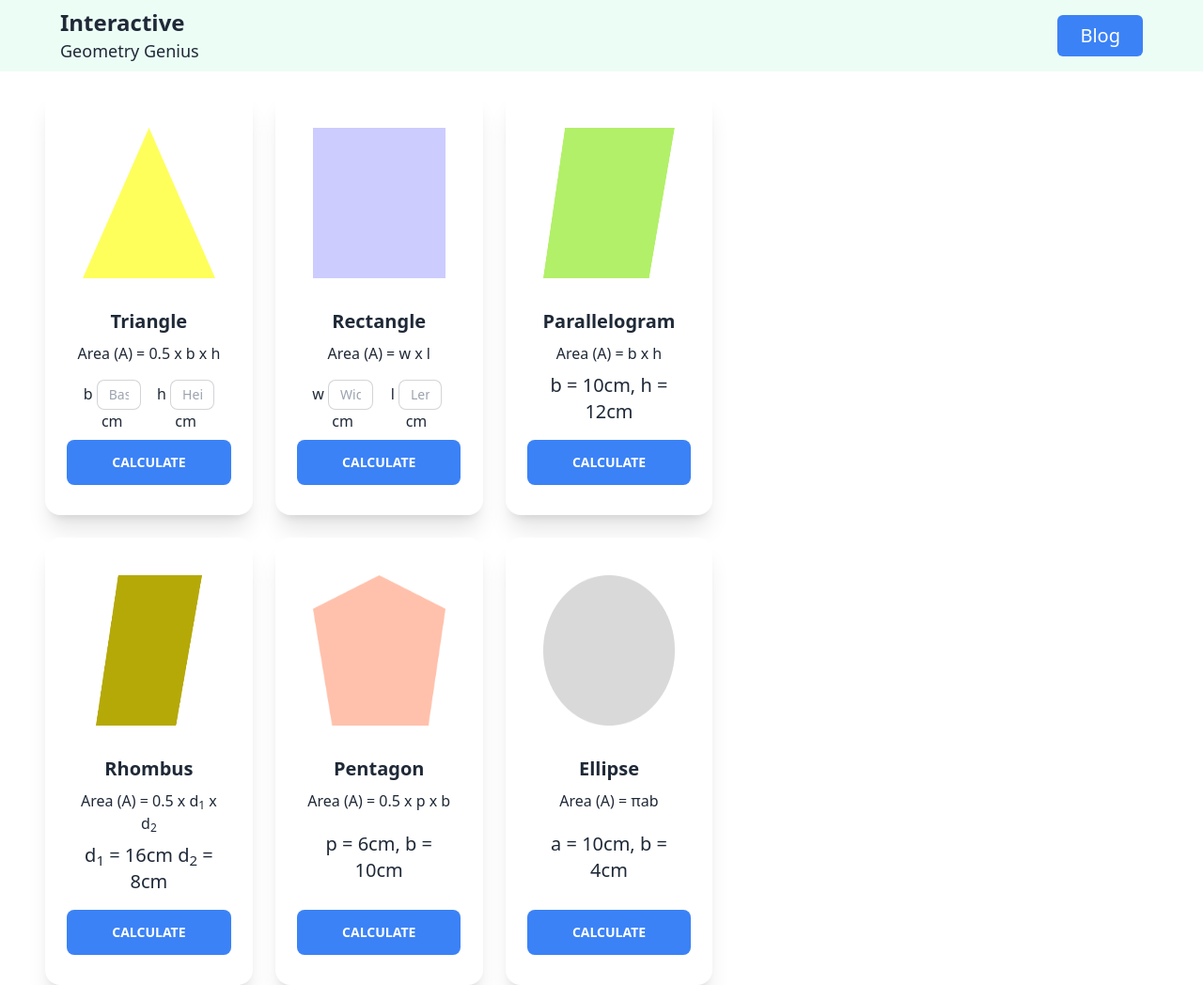
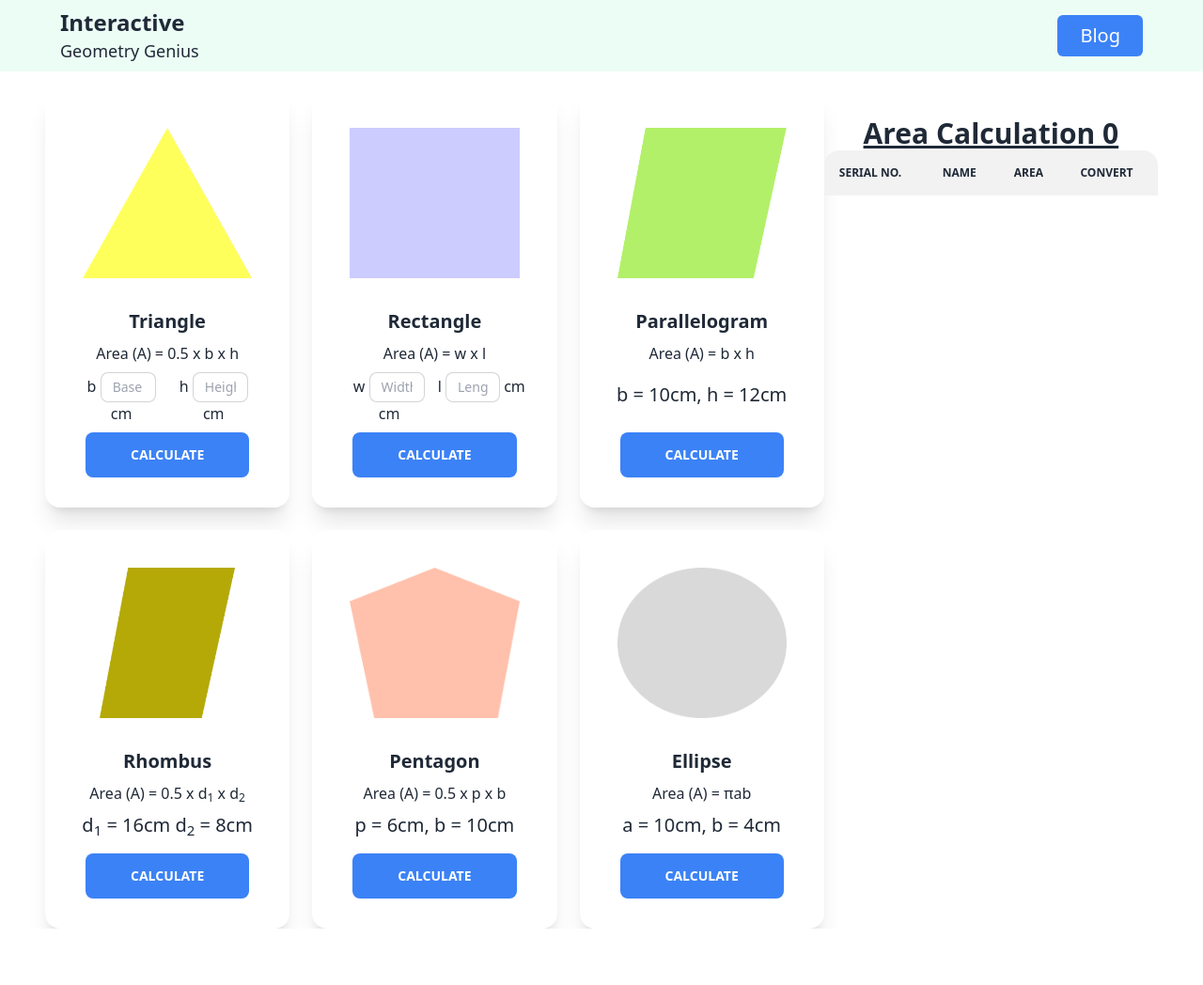
Before and after one commit to NaimurAlltime/js-geometry-genius, a plain HTML site: page index.html in a window 1280 px wide. Shown: the whole page at 94% size. After the commit the page ends 988 px from the top, so only its background shows below. Drawn offline with nearby package versions, Linux system fonts and the light colour scheme.

Commit message:
area calculation section added

```diff
--- a/index.html
+++ b/index.html
@@ -28,7 +28,7 @@
 <main>
     <section class="lg:px-12 flex flex-col md:flex-row lg:flex-row">
         <div
-          class="products-cetails w-full md:w-[60%] lg:w-[60%] mt-5 grid md:grid-cols-2 lg:grid-cols-3 gap-6"
+          class="products-cetails w-full md:w-[70%] lg:w-[70%] mt-5 grid md:grid-cols-2 lg:grid-cols-3 gap-6"
         >
           <!-- card  number 1-->
           <div class="card w-full bg-base-100 shadow-xl">
@@ -164,8 +164,28 @@
                 </div>
             </div>
           </div>
+        </div>
 
-        </div>
+        <!-- cart details div  -->
+        <div class="cart-details w-full md:w-[30%] lg:w-[30%] mx-auto mt-7">
+            <h1 class="text-3xl text-center font-bold underline mt-5">
+              Area Calculation <span id="total-product">0</span>
+            </h1>
+            <div class="overflow-x-auto">
+              <table class="table w-full">
+                <thead>
+                  <tr>
+                    <th>Serial No.</th>
+                    <th>Name</th>
+                    <th>Area</th>
+                    <th>Convert</th>
+                  </tr>
+                </thead>
+                <tbody id="table-container">
+                </tbody>
+              </table>
+            </div>
+          </div>
     </section>
 </main>
     <script src="js/main.js"></script>
```
